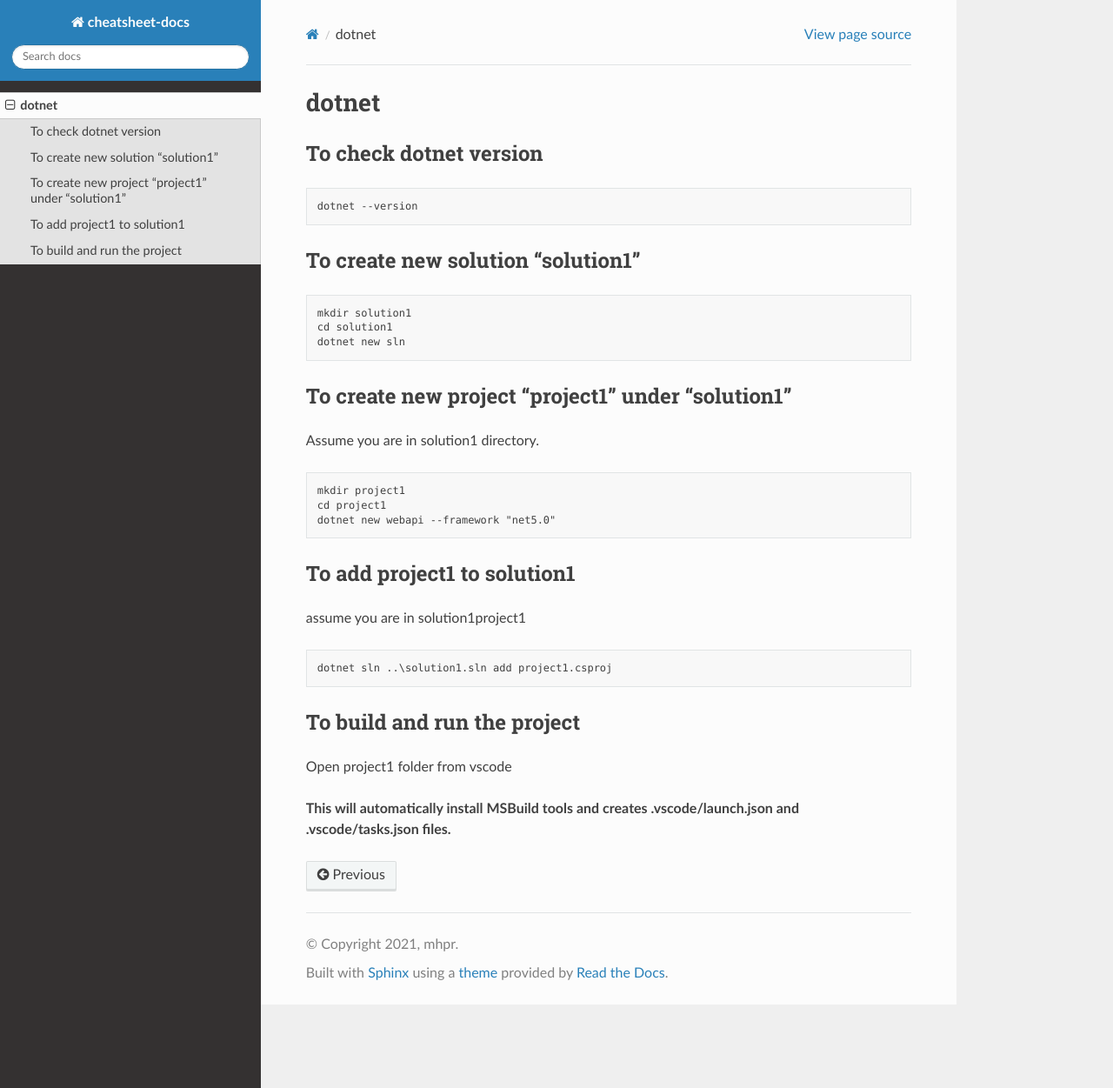
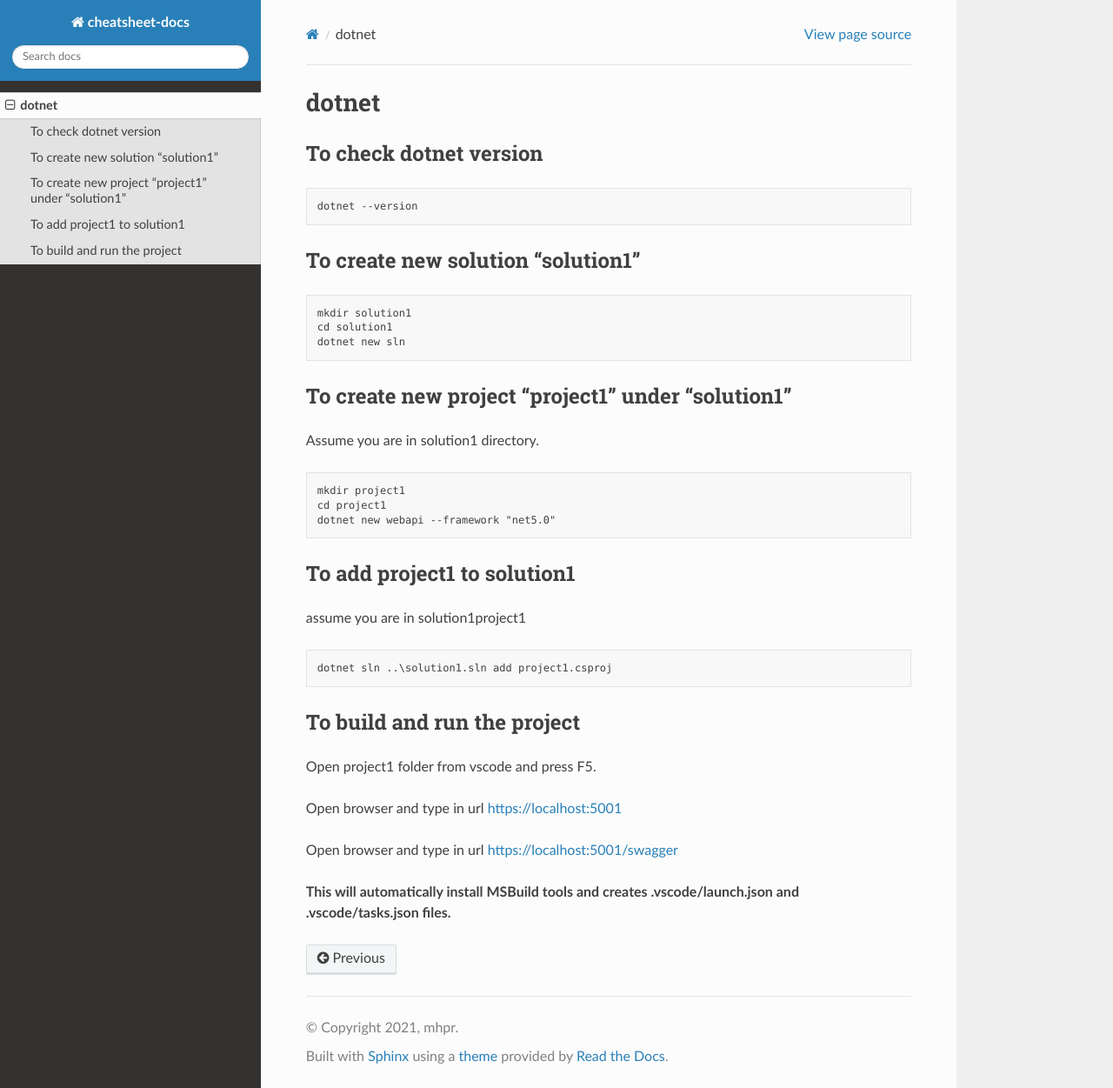
Before and after one commit to majjihari/cheatsheet-docs, a Sphinx documentation site: the page built from docs/source/dotnet.rst, in a window 1280 px wide and 1251 px high. Shown: the whole window at 87% size. Built offline with Sphinx 7.4.7 and the Read the Docs theme 2.0.0, drawn with Linux system fonts in a browser that asks for light colours.

Commit message:
initial commit

```diff
--- a/docs/source/dotnet.rst
+++ b/docs/source/dotnet.rst
@@ -35,6 +35,10 @@ assume you are in solution1\project1
 
 To build and run the project
 ----------------------------
-Open project1 folder from vscode
+Open project1 folder from vscode and press F5.
+
+Open browser and type in url https://localhost:5001
+
+Open browser and type in url https://localhost:5001/swagger
 
 **This will automatically install MSBuild tools and creates .vscode/launch.json and .vscode/tasks.json files.**
```
